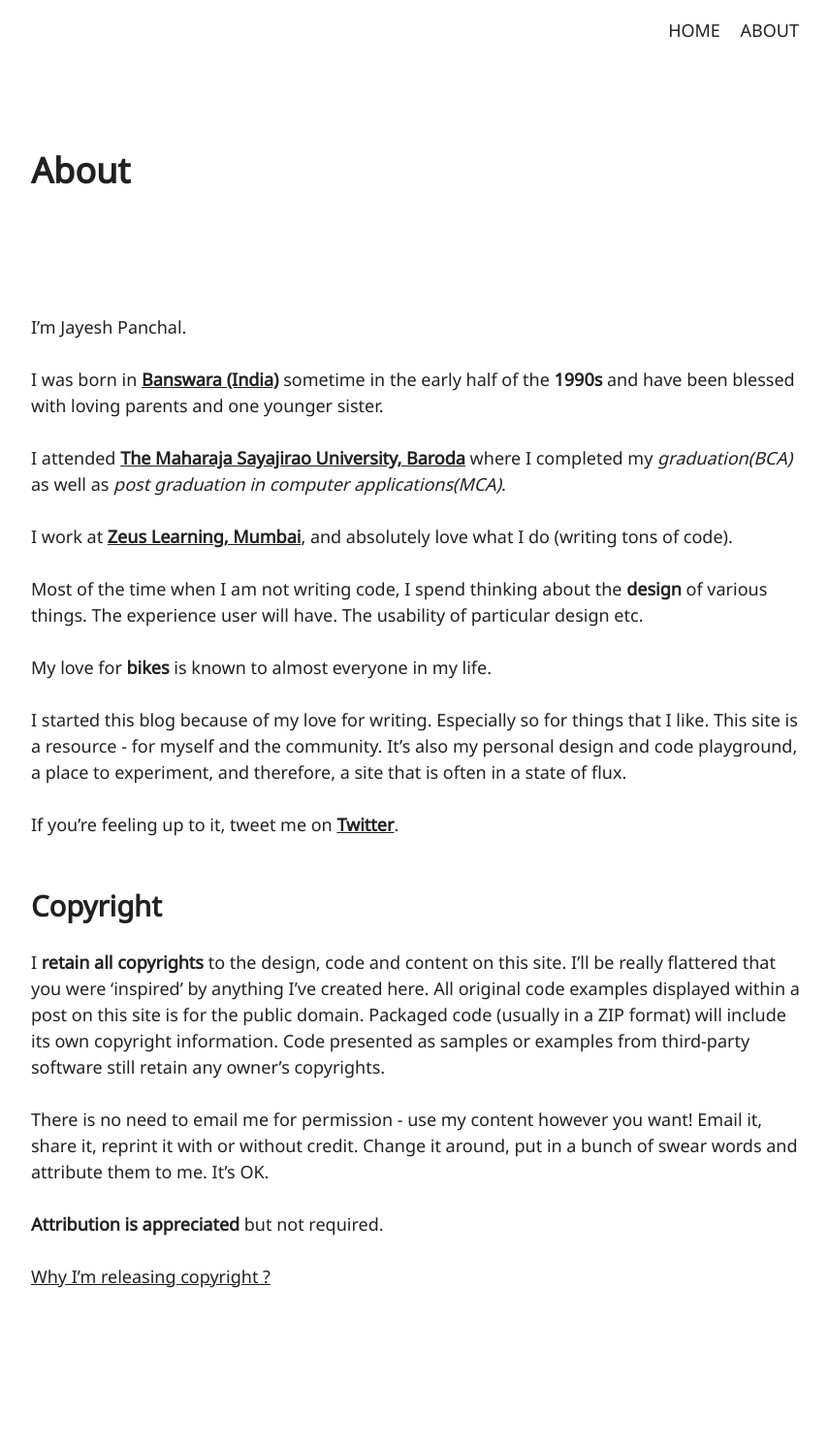
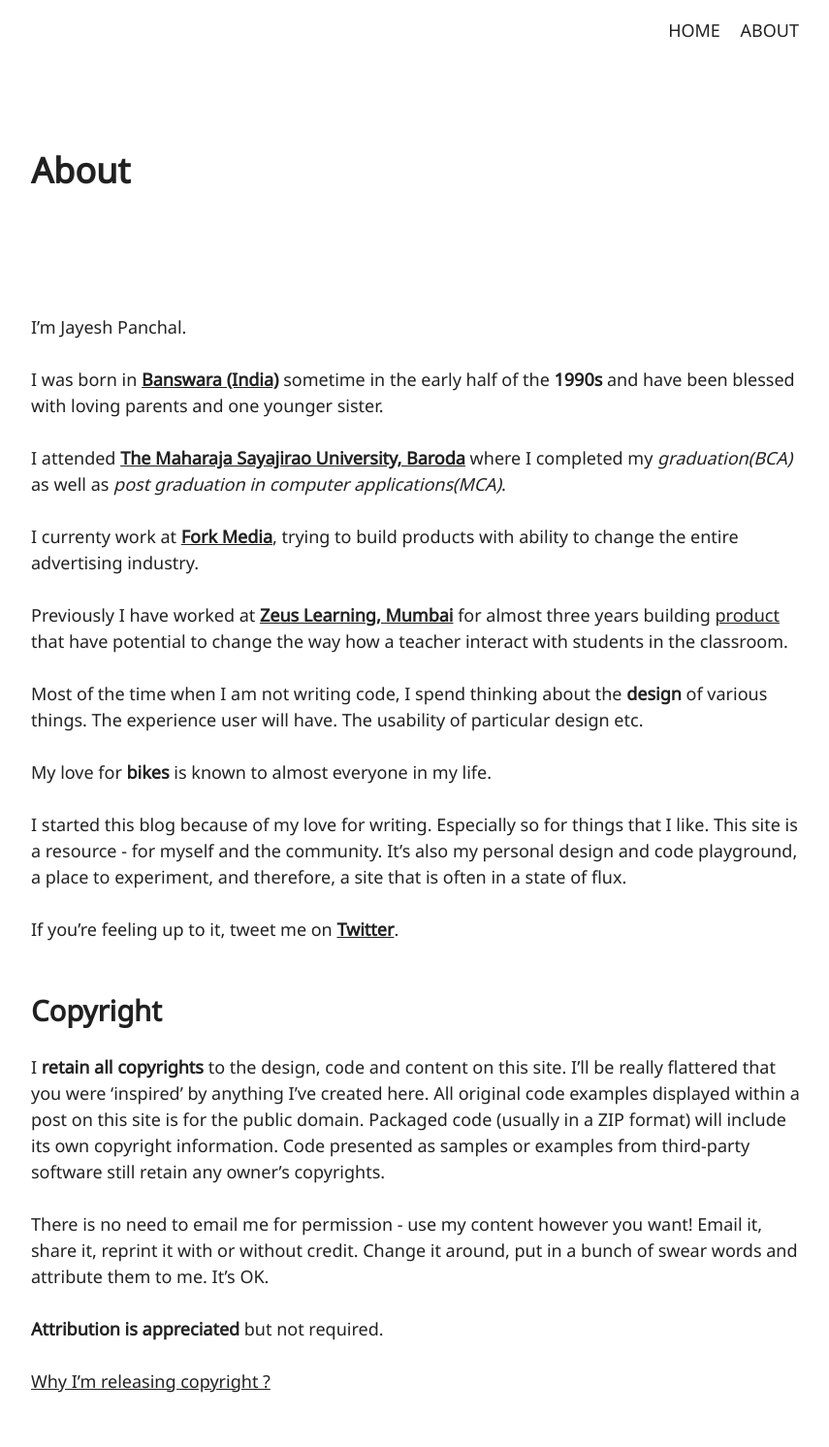
Before and after one commit to jspanchal/codetonics, a Jekyll site: the page built from about.md, in a window 1280 px wide. Shown: the whole page at 97% size, without its empty margins (208-1063 px from the left). Built offline with Jekyll 4.4.1, drawn with Linux system fonts in a browser that asks for light colours; nearby versions of some CDN libraries; before the commit the page ends 1384 px from its top, so only the background shows below that.

Commit message:
Updated current company.

```diff
--- a/about.md
+++ b/about.md
@@ -12,16 +12,16 @@ have been blessed with loving parents and one younger sister.
 I attended **[The Maharaja Sayajirao University, Baroda](http://www.msubaroda.ac.in)** where I completed my
 *graduation(BCA)* as well as *post graduation in computer applications(MCA)*.
 
-I work at **[Zeus Learning, Mumbai](http://www.zeuslearning.com)**, and absolutely love what I do (writing tons of code).
+I currenty work at **[Fork Media](http://getforked.in/)**, trying to build products with ability to change the entire advertising industry.
+
+Previously I have worked at **[Zeus Learning, Mumbai](http://www.zeuslearning.com)** for almost three years building [product](https://annotate.net) that have potential to change the way how a teacher interact with students in the classroom.
 
 Most of the time when I am not writing code, I spend thinking about the **design** of various things. The experience user
 will have. The usability of particular design etc.
 
 My love for **bikes** is known to almost everyone in my life.
 
-I started this blog because of my love for writing. Especially so for things that I like. This site is a resource - for
-myself and the community. It's also my personal design and code playground, a place to experiment, and therefore, a site
-that is often in a state of flux.
+I started this blog because of my love for writing. Especially so for things that I like. This site is a resource - for myself and the community. It's also my personal design and code playground, a place to experiment, and therefore, a site that is often in a state of flux.
 
 If you're feeling up to it, tweet me on **[Twitter](http://twitter.com/codetonics)**.
 
```
